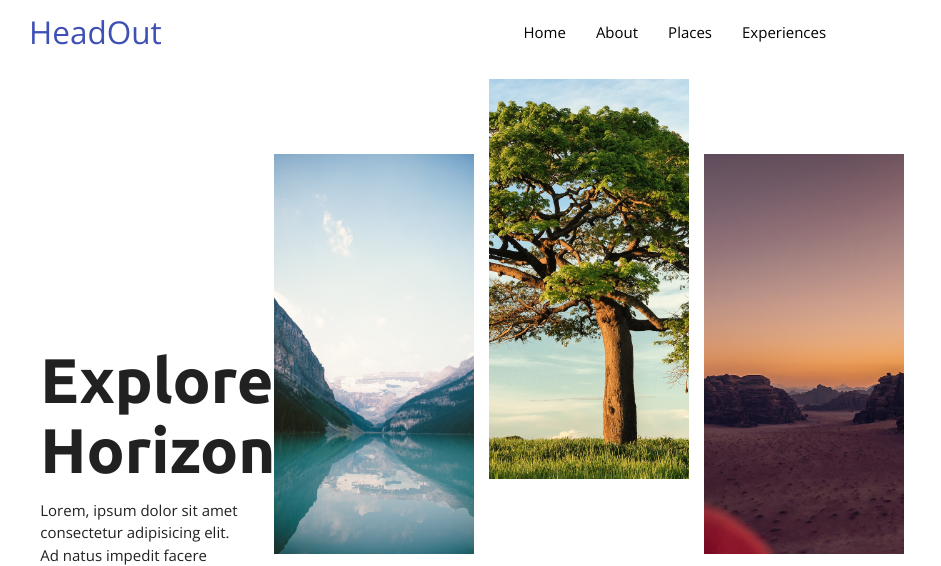
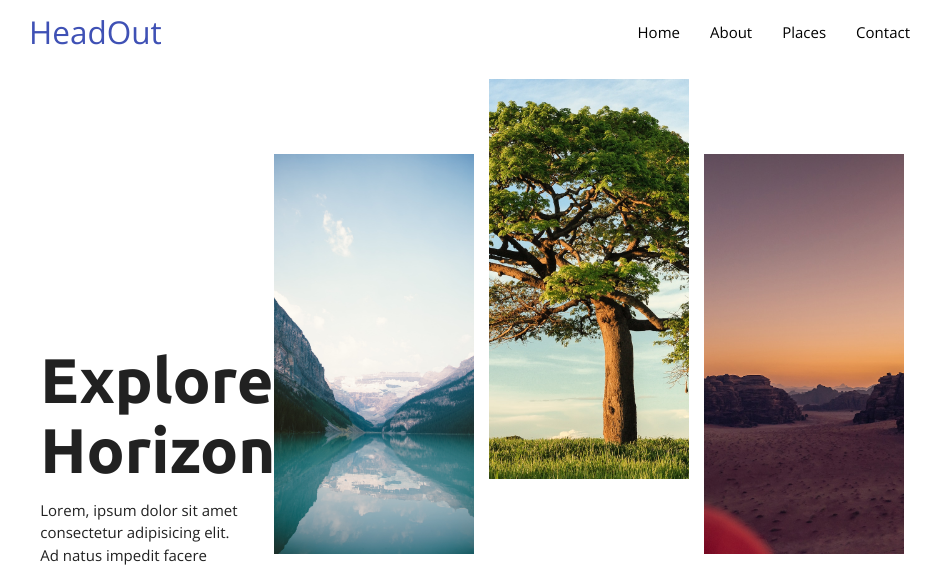
Before and after one commit to shashika-himaruwani/travel, a plain HTML site: page index.html in a window 1280 px wide. Shown: the top 566 px of the page, without its empty margins (163-1104 px from the left). Drawn offline with nearby package versions, Linux system fonts and the light colour scheme; a script that the page names is missing.

Commit message:
Update index.html

```diff
--- a/index.html
+++ b/index.html
@@ -34,9 +34,9 @@
             <a href="#places" class="black-text">Places</a>
           </li>
           <li>
-            <a href="#experiences" class="black-text">Experiences</a>
+            <a href="#contact" class="black-text">Contact</a>
           </li>
-          <li><a href="#contact">Contact</a></li>
+
         </ul>
         <a
           href="#"
@@ -50,8 +50,8 @@
           <li><a href="#home">Home</a></li>
           <li><a href="#about">About</a></li>
           <li><a href="#places">Places</a></li>
-          <li><a href="#experiences">Experiences</a></li>
-           <li><a href="#contact">Contact</a></li>
+          <li><a href="#contact">Contact</a></li>
+
         </ul>
       </nav>
       <!-- /Navbar -->
@@ -496,7 +496,7 @@
       <!-- /Section - Top Destinations -->
       <!-- Section - Featured Images -->
       <section class="section featured-images">
-        <div  id="experiences">
+
         <!-- Section Header -->
         <div class="center-align">
           <h2>Featured Images</h2>
@@ -587,7 +587,7 @@
             />
           </div>
           <!-- /Third Row -->
-        </div></div>
+        </div>
         <!-- /Row Container -->
       </section>
       <!-- /Section - Featured Images -->
```
